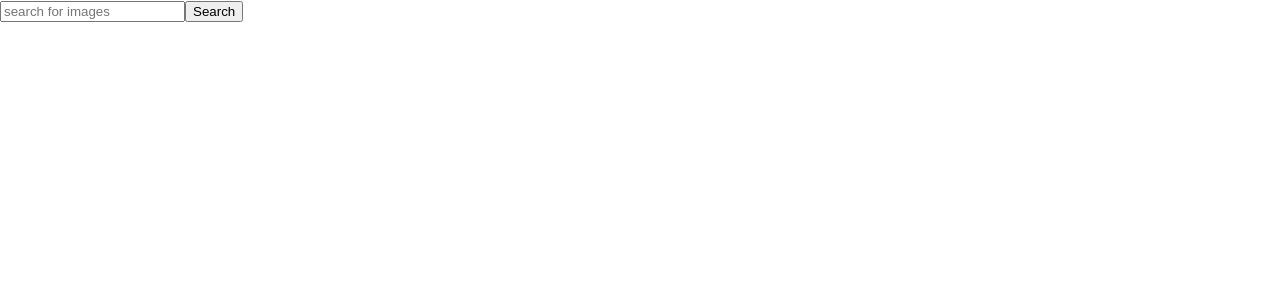
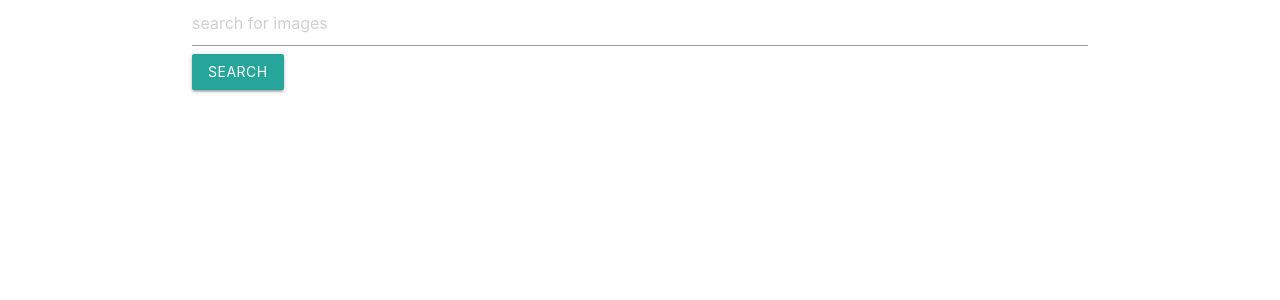
Before and after one commit to safwbdev/react-image-search, a React (Create React App) app: page / in a window 1280 px wide. Shown: the top 300 px of the page. Built offline with nearby package versions, Linux system fonts and the light colour scheme.

Commit message:
add styles & material css

```diff
--- a/public/index.html
+++ b/public/index.html
@@ -15,6 +15,7 @@
       user's mobile device or desktop. See https://developers.google.com/web/fundamentals/web-app-manifest/
     -->
     <link rel="manifest" href="%PUBLIC_URL%/manifest.json" />
+    <link rel="stylesheet" href="https://cdnjs.cloudflare.com/ajax/libs/materialize/1.0.0/css/materialize.min.css">
     <!--
       Notice the use of %PUBLIC_URL% in the tags above.
       It will be replaced with the URL of the `public` folder during the build.
@@ -40,4 +41,5 @@
       To create a production bundle, use `npm run build` or `yarn build`.
     -->
   </body>
+  <script src="https://cdnjs.cloudflare.com/ajax/libs/materialize/1.0.0/js/materialize.min.js"></script>
 </html>
--- a/src/App.css
+++ b/src/App.css
@@ -24,6 +24,10 @@
   color: white;
 }
 
+.fullWidth{
+  width: 100%;
+}
+
 .App-link {
   color: #61dafb;
 }
--- a/src/App.js
+++ b/src/App.js
@@ -31,7 +31,7 @@ class App extends React.Component {
 
   render() {
     return (
-      <div>
+      <div className="container">
         <SearchForm handleGetRequest={this.handleGetRequest} />
 
         <ImageList images={this.state.images} />
--- a/src/ImageList/ImageList.js
+++ b/src/ImageList/ImageList.js
@@ -2,10 +2,10 @@ import React from 'react'
 
 const ImageList= (props) => {
     return (
-        <div>
+        <div className="row">
             { props.images.length > 0 && props.images.map(({id, largeImageURL, tags}) => {
-                return <div key={id}>
-                            <img src={largeImageURL} alt={tags} />
+                return <div key={id} className="col s3">
+                            <img src={largeImageURL} alt={tags} class="fullWidth" />
                         </div>
             })}
         </div>
--- a/src/SearchForm/SearchForm.js
+++ b/src/SearchForm/SearchForm.js
@@ -10,7 +10,7 @@ const SearchForm = (props) => {
                     autoComplete="off"
                     name="searchValue"
                     placeholder="search for images" />
-                <button>Search</button>
+                <button class="waves-effect waves-light btn">Search</button>
             </form>
         </div>
     )
```
